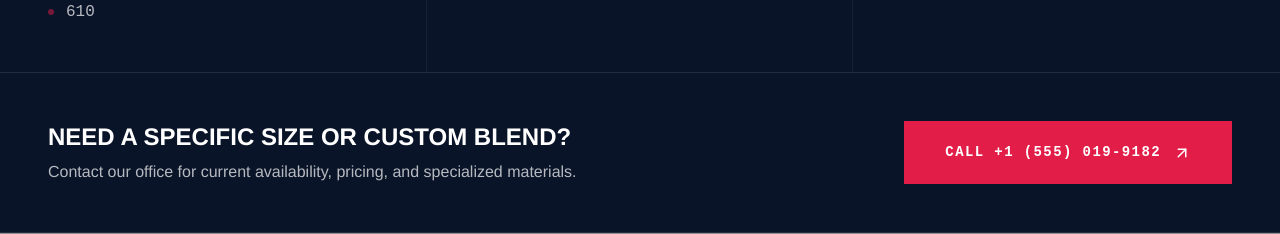
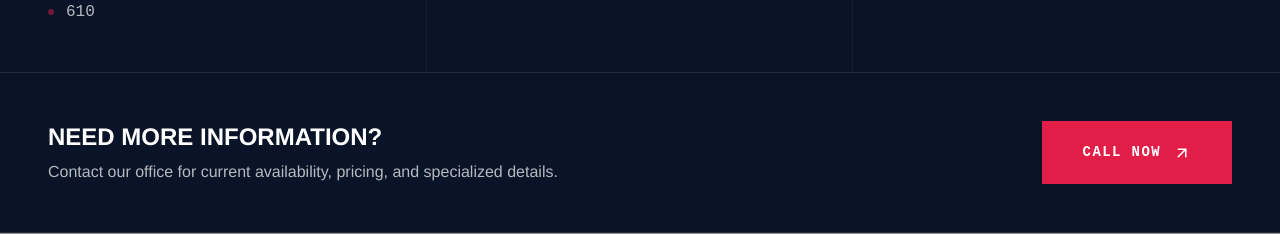
Before and after one commit to Founditmarketing/little-river, a React (Vite) app: page / in a window 1280 px wide. Shown: the part 1460-1694 px from the top of the page. Built offline with nearby package versions, Linux system fonts and the light colour scheme; grey boxes are pictures that could not be loaded.

Commit message:
Update products CTA text and button to be more generic

```diff
--- a/src/App.tsx
+++ b/src/App.tsx
@@ -616,11 +616,11 @@ function AggregateIndex() {
       {/* Aggregate CTA Banner */}
       <div className="bg-transparent flex flex-col md:flex-row items-center justify-between p-[32px] md:p-[48px] w-full border-t border-white/10">
         <div className="flex flex-col mb-[24px] md:mb-0">
-          <h4 className="font-sans font-black text-[18px] md:text-[24px] uppercase text-white m-0 leading-tight">Need a Specific Size or Custom Blend?</h4>
-          <p className="font-sans text-[14px] md:text-[16px] text-white/70 m-0 mt-[8px]">Contact our office for current availability, pricing, and specialized materials.</p>
+          <h4 className="font-sans font-black text-[18px] md:text-[24px] uppercase text-white m-0 leading-tight">Need more information?</h4>
+          <p className="font-sans text-[14px] md:text-[16px] text-white/70 m-0 mt-[8px]">Contact our office for current availability, pricing, and specialized details.</p>
         </div>
         <button className="bg-signal-red border border-signal-red hover:bg-transparent hover:text-signal-red text-white font-mono text-[13px] md:text-[14px] font-bold tracking-[0.1em] uppercase py-[18px] px-[36px] md:py-[20px] md:px-[40px] transition-all duration-300 cursor-pointer flex-shrink-0 flex items-center gap-3 group">
-          Call +1 (555) 019-9182 <ArrowUpRight size={18} className="group-hover:-translate-y-0.5 group-hover:translate-x-0.5 transition-transform" />
+          Call Now <ArrowUpRight size={18} className="group-hover:-translate-y-0.5 group-hover:translate-x-0.5 transition-transform" />
         </button>
       </div>
     </section>
```
